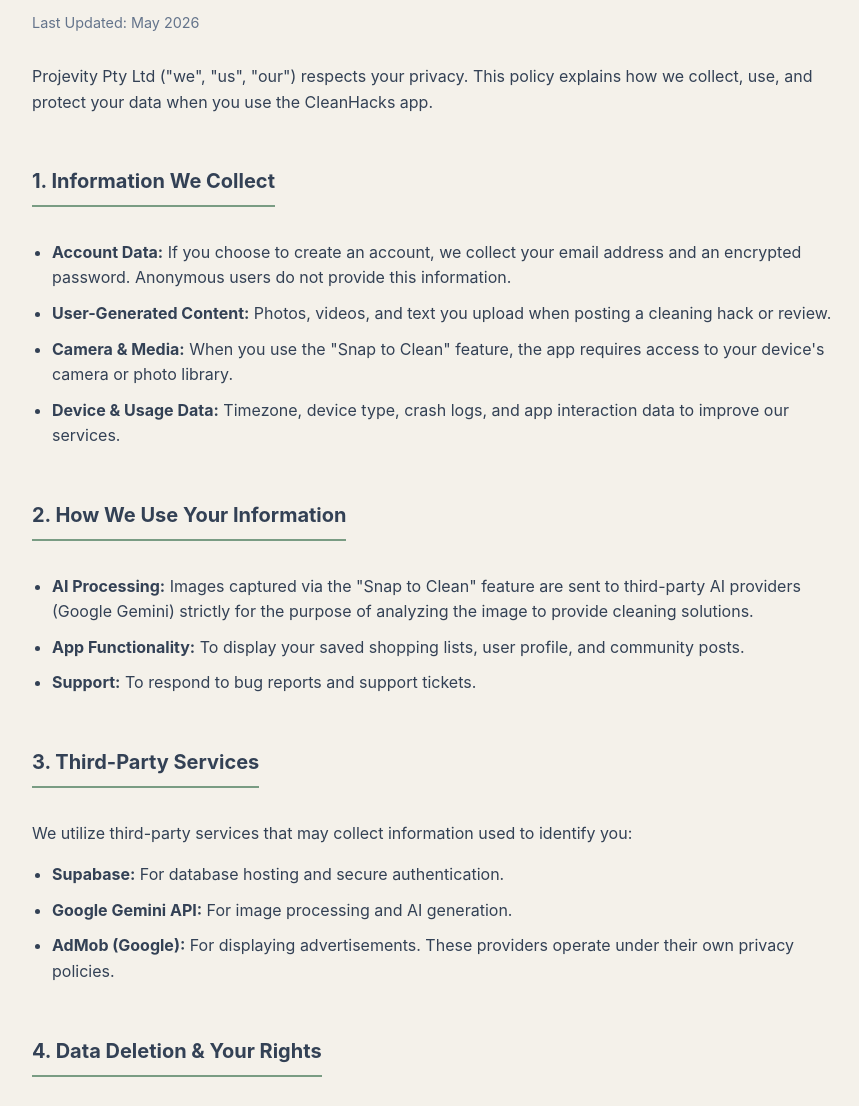
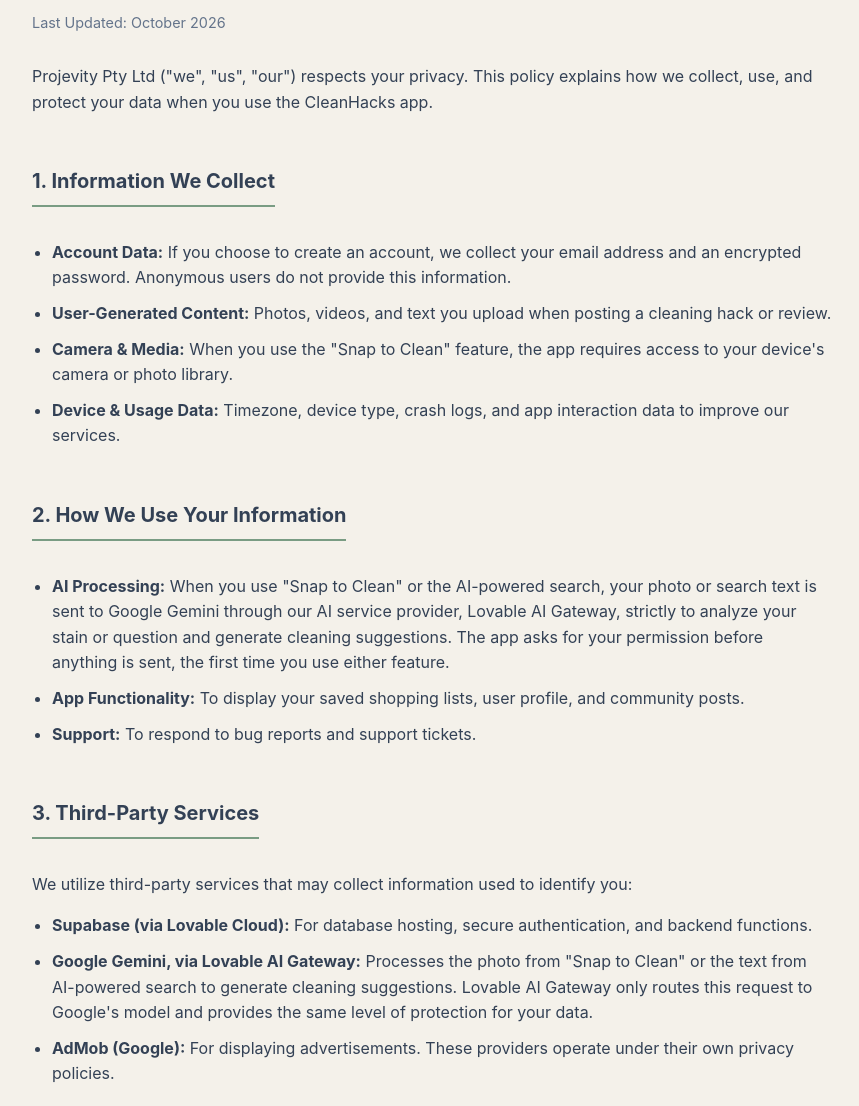
Before and after one commit to LewisProjevity/cleanhacks, a plain HTML site: page privacy/index.html in a window 1280 px wide. Shown: the part 116-1222 px from the top of the page, without its empty margins (208-1067 px from the left). Drawn offline with Linux system fonts and the light colour scheme.

Commit message:
Update privacy policy with new information and dates

```diff
--- a/privacy/index.html
+++ b/privacy/index.html
@@ -76,7 +76,7 @@
 <body>
     <div class="container">
         <h1>CleanHacks - Privacy Policy</h1>
-        <p class="last-updated">Last Updated: May 2026</p>
+        <p class="last-updated">Last Updated: October 2026</p>
 
         <p>Projevity Pty Ltd ("we", "us", "our") respects your privacy. This policy explains how we collect, use, and protect your data when you use the CleanHacks app.</p>
 
@@ -90,7 +90,7 @@
 
         <h2>2. How We Use Your Information</h2>
         <ul>
-            <li><strong>AI Processing:</strong> Images captured via the "Snap to Clean" feature are sent to third-party AI providers (Google Gemini) strictly for the purpose of analyzing the image to provide cleaning solutions.</li>
+            <li><strong>AI Processing:</strong> When you use "Snap to Clean" or the AI-powered search, your photo or search text is sent to Google Gemini through our AI service provider, Lovable AI Gateway, strictly to analyze your stain or question and generate cleaning suggestions. The app asks for your permission before anything is sent, the first time you use either feature.</li>
             <li><strong>App Functionality:</strong> To display your saved shopping lists, user profile, and community posts.</li>
             <li><strong>Support:</strong> To respond to bug reports and support tickets.</li>
         </ul>
@@ -98,8 +98,8 @@
         <h2>3. Third-Party Services</h2>
         <p>We utilize third-party services that may collect information used to identify you:</p>
         <ul>
-            <li><strong>Supabase:</strong> For database hosting and secure authentication.</li>
-            <li><strong>Google Gemini API:</strong> For image processing and AI generation.</li>
+            <li><strong>Supabase (via Lovable Cloud):</strong> For database hosting, secure authentication, and backend functions.</li>
+            <li><strong>Google Gemini, via Lovable AI Gateway:</strong> Processes the photo from "Snap to Clean" or the text from AI-powered search to generate cleaning suggestions. Lovable AI Gateway only routes this request to Google's model and provides the same level of protection for your data.</li>
             <li><strong>AdMob (Google):</strong> For displaying advertisements. These providers operate under their own privacy policies.</li>
         </ul>
 
```
